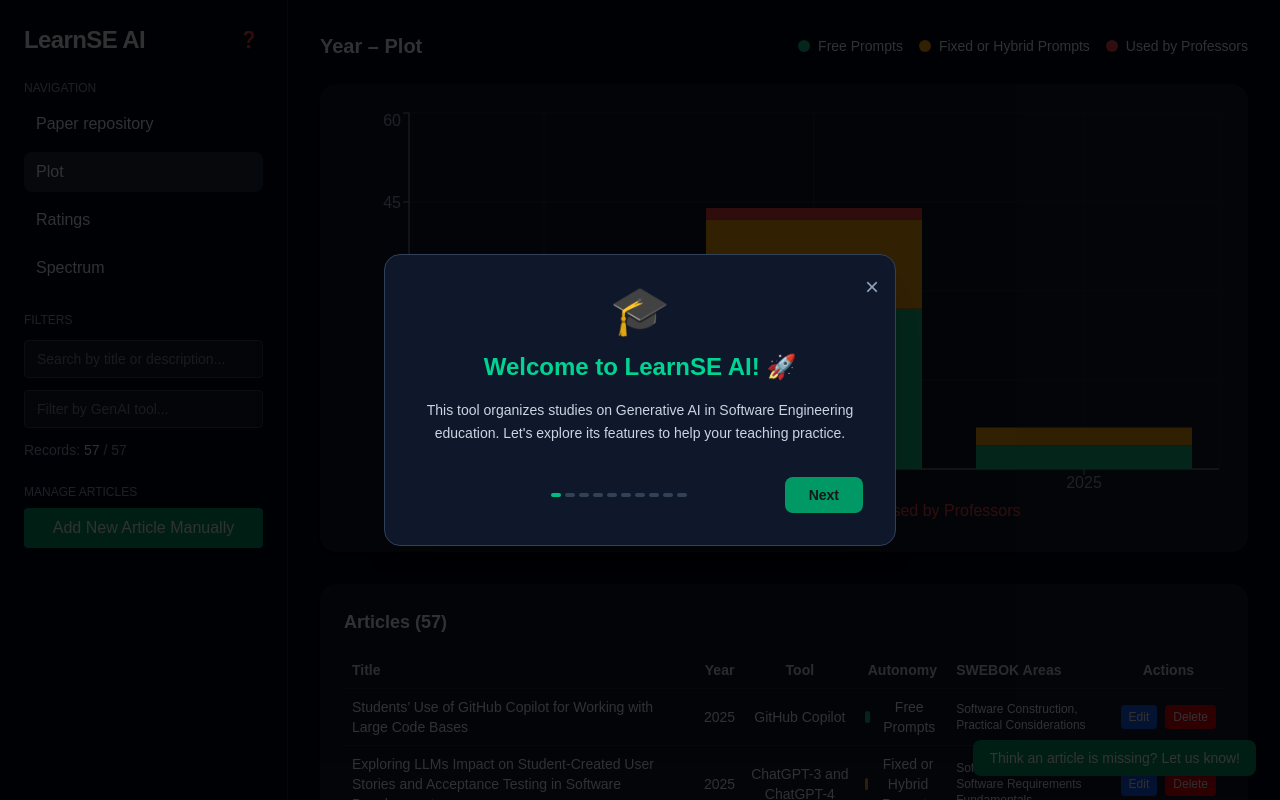
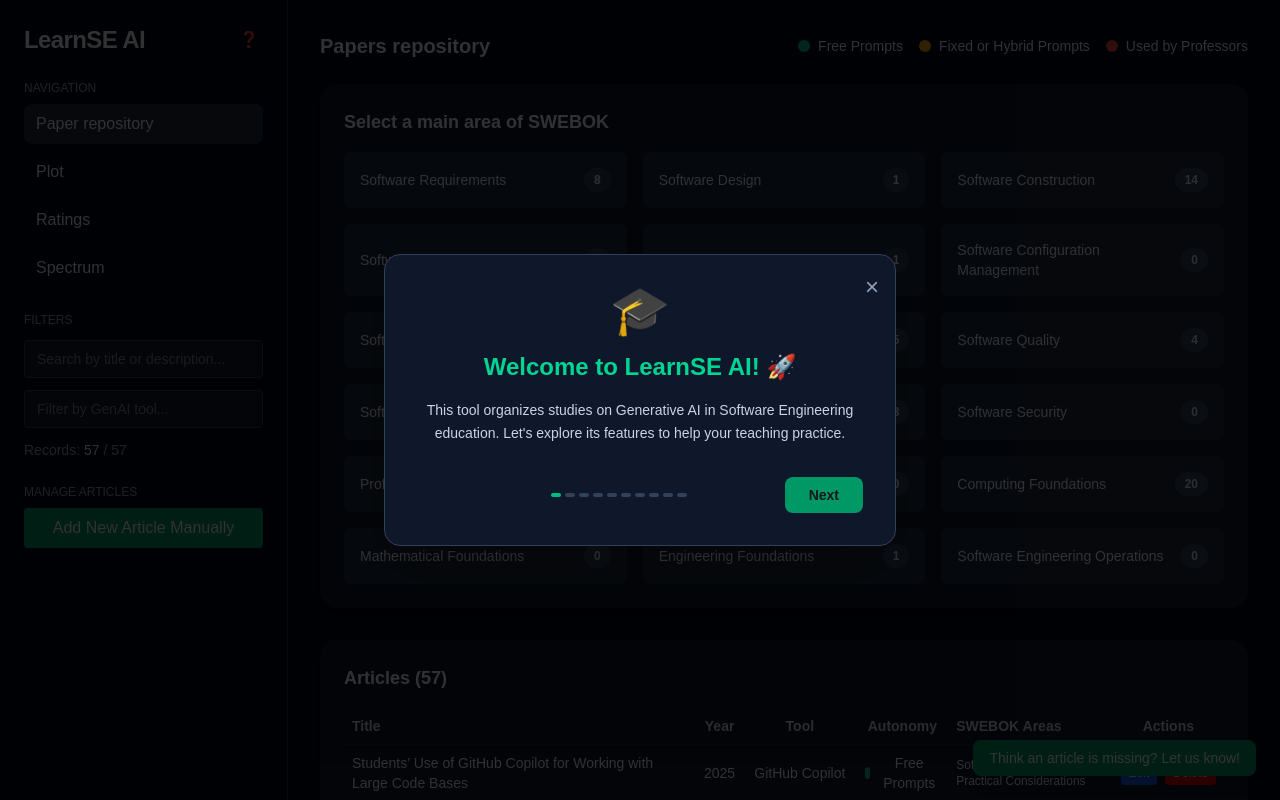
Before and after one commit to sa626vio/LearnSE-AI, a Next.js app: page /LearnSE-AI/ in a window 1280 px wide. Shown: the top 800 px of the page. Built offline with nearby package versions, Linux system fonts and the light colour scheme.

Commit message:
Change default tab to 'recommender' in ResearchDashboard

```diff
--- a/pages/index.tsx
+++ b/pages/index.tsx
@@ -301,7 +301,7 @@ function TutorialModal({ isOpen, onClose }: { isOpen: boolean; onClose: () => vo
   );
 }
 export default function ResearchDashboard() {
-  const [tab, setTab] = useState<"plot" | "ratings" | "spectrum" | "recommender">("plot");
+  const [tab, setTab] = useState<"plot" | "ratings" | "spectrum" | "recommender">("recommender");
   const [editingArticleId, setEditingArticleId] = useState<string | null>(null);
   const [articles, setArticles] = useState<Article[]>([]);
   const [visibleRatingsCount, setVisibleRatingsCount] = useState(10);
```
